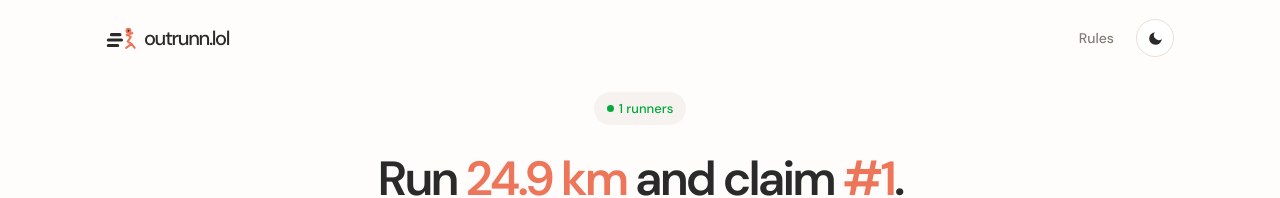
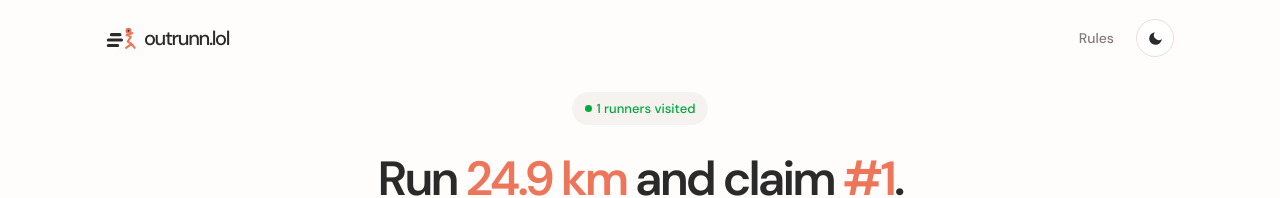
Before and after one commit to TarunTomar122/outrun.lol, a Next.js app: page / in a window 1280 px wide. Shown: the top 198 px of the page. Built offline with nearby package versions, Linux system fonts and the light colour scheme; no server answers.

Commit message:
copy: pill reads "N runners visited" (all-time total)
Co-Authored-By: Claude Opus 4.8 (1M context) <noreply@anthropic.com>

```diff
--- a/app/page.tsx
+++ b/app/page.tsx
@@ -147,7 +147,7 @@ export default function Home() {
     <SiteHeader />
 
     <section id="top" className="intro">
-      <div className="live-pill"><span>{(visits ?? entries.length).toLocaleString()} runners</span></div>
+      <div className="live-pill"><span>{(visits ?? entries.length).toLocaleString()} runners visited</span></div>
       <h1>{entries.length ? <>Run <span className="accent">{distance(entries[0].distanceKm + 0.1)}</span> and claim <span className="accent">#1</span>.</> : <>Post a Run and claim <span className="accent">#1</span>.</>}</h1>
       <p className="intro-copy">Link your public Strava Run, get verified, and put one link in front of the board.</p>
     </section>
```
